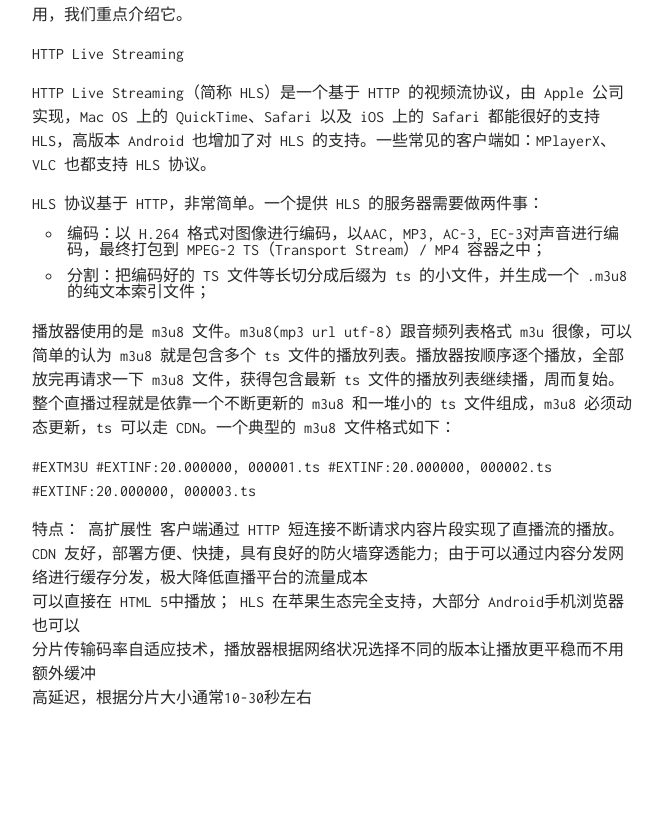
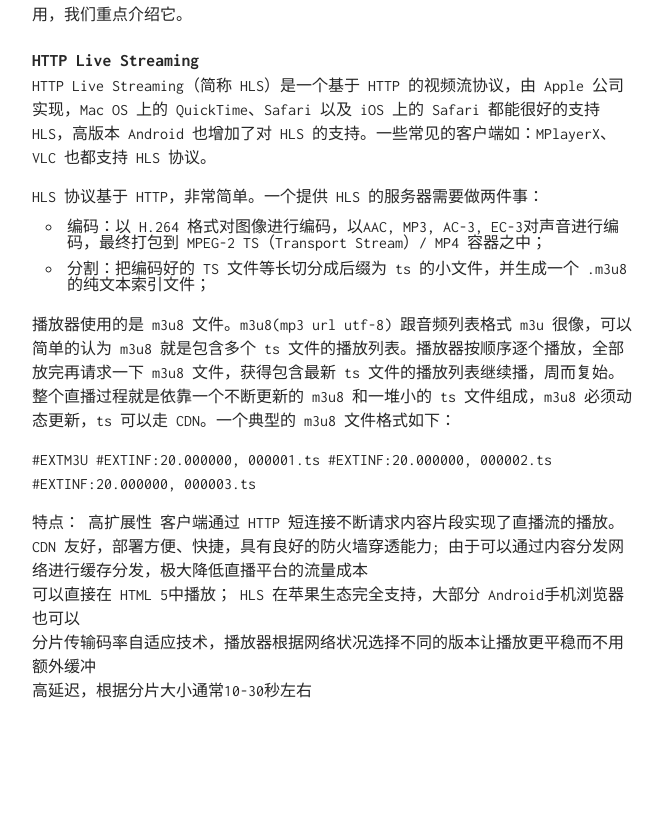
Before and after one commit to Tim-Burbank/Tim-Burbank.github.io, a Jekyll site: the page built from _posts/2022-03-18-My-first-blog-post.md, in a window 1280 px wide. Shown: the part 565-1380 px from the top of the page, without its empty margins (308-971 px from the left). Built offline with Jekyll 4.4.1, drawn with Linux system fonts in a browser that asks for light colours.

```diff
--- a/_posts/2022-03-18-My-first-blog-post.md
+++ b/_posts/2022-03-18-My-first-blog-post.md
@@ -8,7 +8,8 @@ tag: 🍞
 
 目前移动端上主流的视频直播方案有 HLS 和 RTMP，移动 WEB 端目前就只有 HLS 能用，我们重点介绍它。
 
-<big>HTTP Live Streaming<big>
+HTTP Live Streaming
+--------------
 
 HTTP Live Streaming（简称 HLS）是一个基于 HTTP 的视频流协议，由 Apple 公司实现，Mac OS 上的 QuickTime、Safari 以及 iOS 上的 Safari 都能很好的支持 HLS，高版本 Android 也增加了对 HLS 的支持。一些常见的客户端如：MPlayerX、VLC 也都支持 HLS 协议。
 
```
